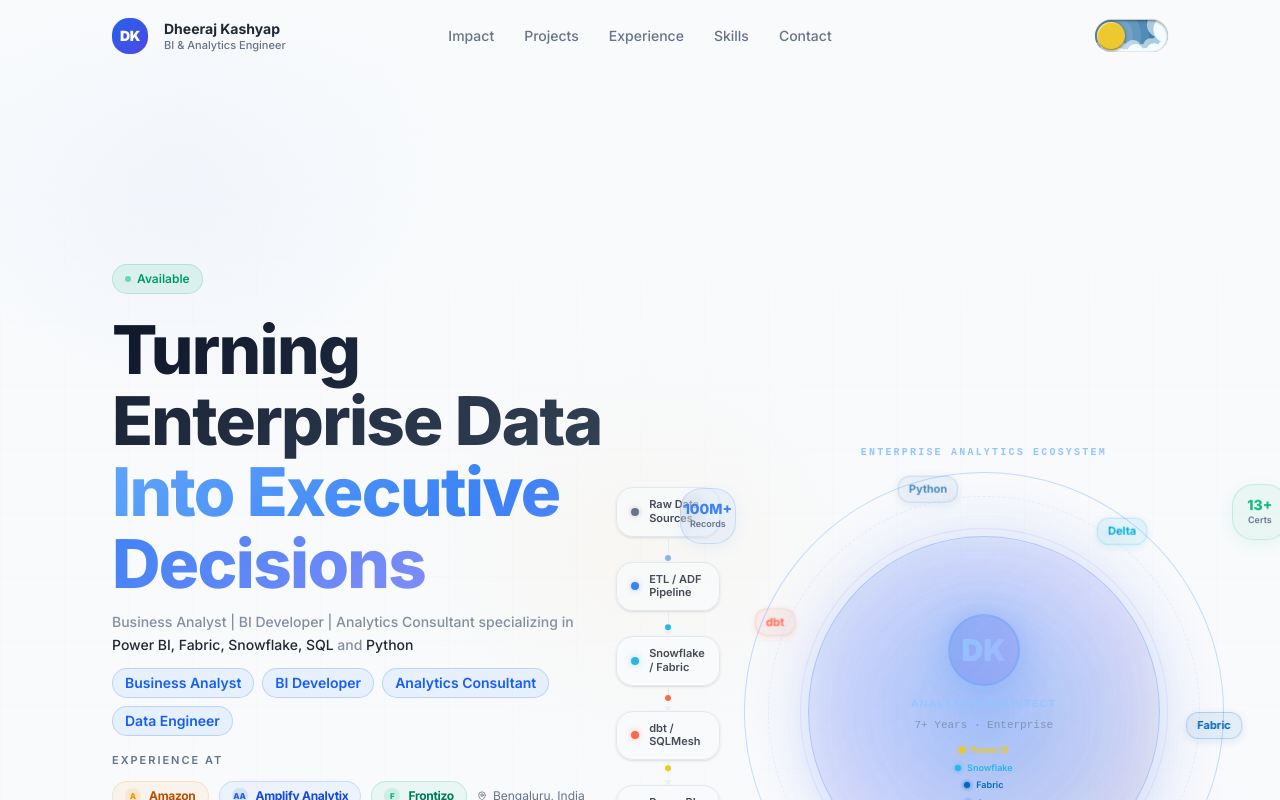
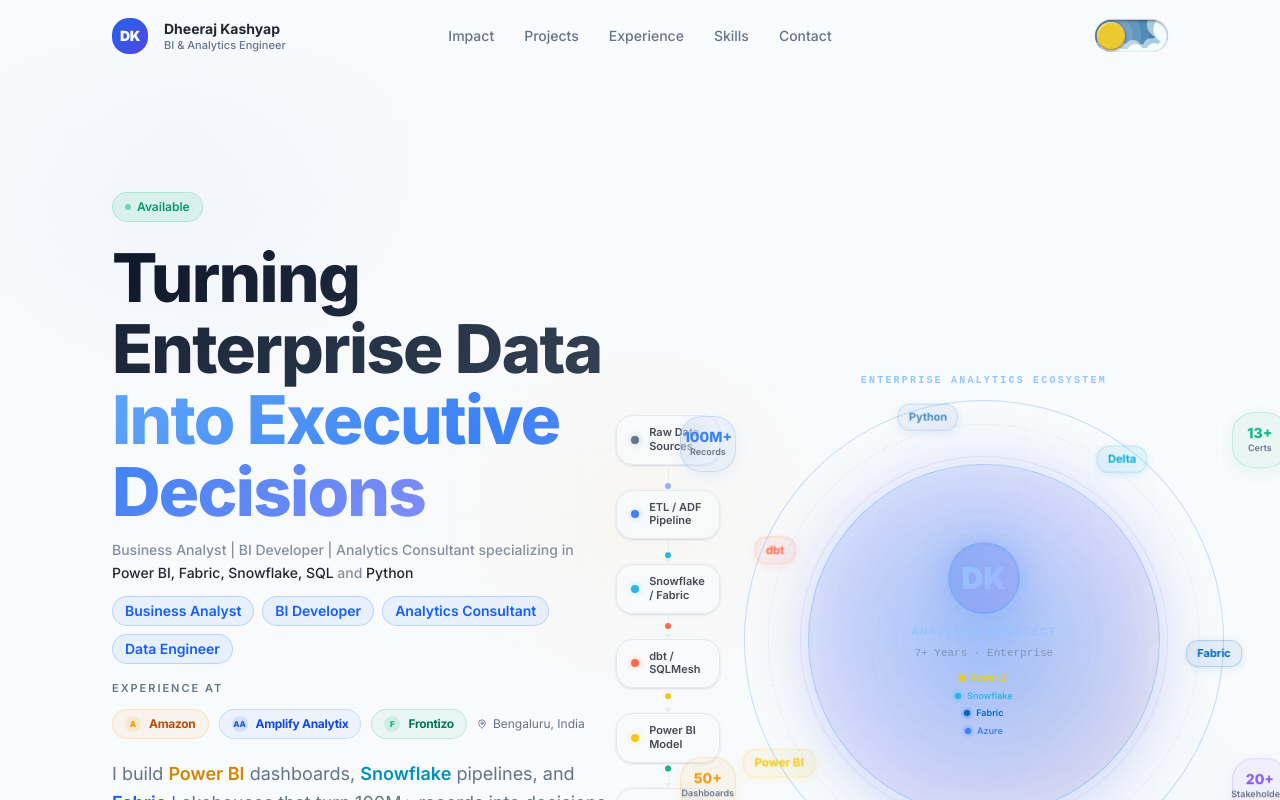
Before and after one commit to dheekash/dheeraj-portfolio, a Next.js app: page / in a window 1280 px wide. Shown: the top 800 px of the page. Built offline with nearby package versions, Linux system fonts and the light colour scheme.

Commit message:
Revert "fix(hero): add pt-[72px] to offset fixed navbar height, remove top gap"
This reverts commit 91a8d479644c1efea14a3ca76828d61369a938b2.

```diff
--- a/src/components/sections/HeroSection.tsx
+++ b/src/components/sections/HeroSection.tsx
@@ -330,7 +330,7 @@
 
   return (
     <section
-      className="relative min-h-screen flex flex-col justify-center overflow-hidden pt-[72px]"
+      className="relative min-h-screen flex flex-col justify-center overflow-hidden"
       onMouseMove={handleMouseMove}
       onMouseLeave={handleMouseLeave}
     >
```
